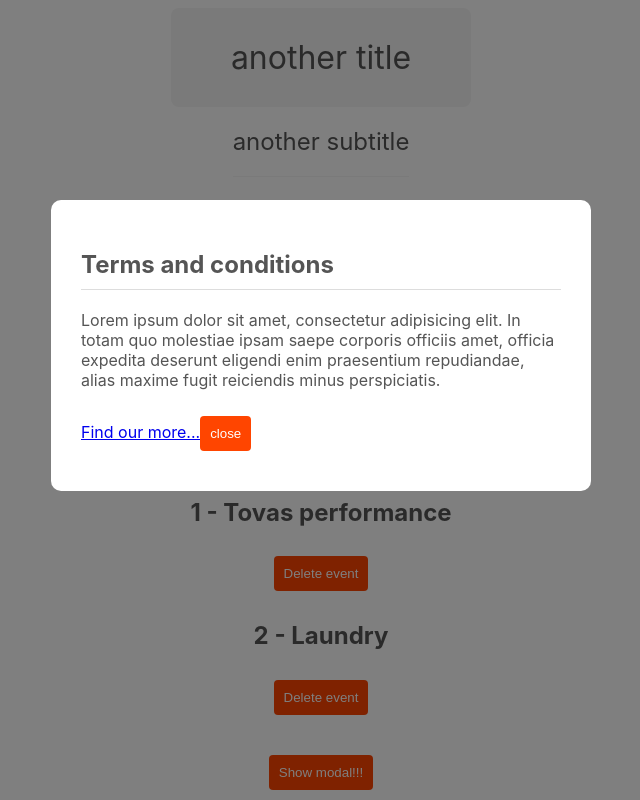
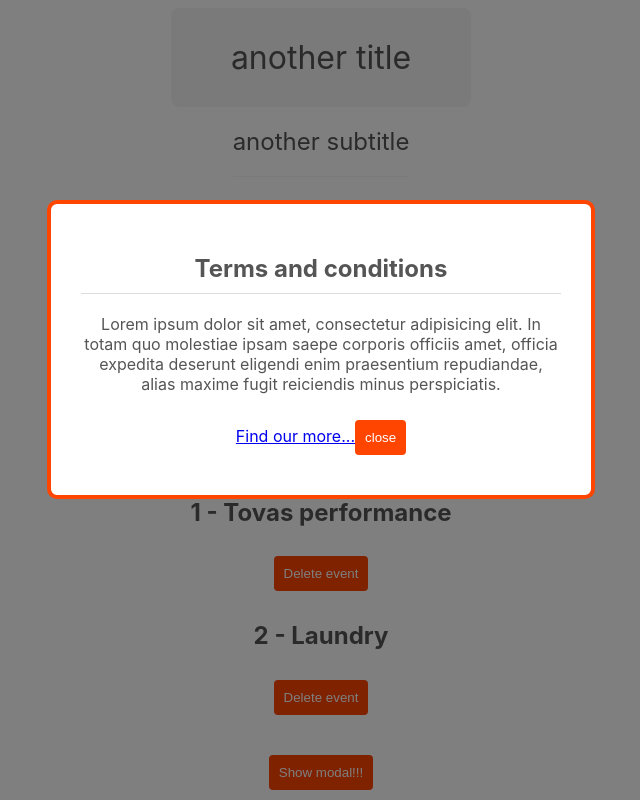
Before and after one commit to lisamaliqi/NetNinjaNotes_React_and_Firebase, a React (Vite) app in the folder 5.styling-react-applications/: page / in a window 1280 px wide. Both pictures are taken after a click on the button "Show modal!!!". Shown: the part 264-1064 px from the top of the page, without its empty margins (319-959 px from the left). Built offline with nearby package versions, Linux system fonts and the light colour scheme.

Commit message:
demonstrating inline styleing

```diff
--- a/5.styling-react-applications/src/components/Modal.tsx
+++ b/5.styling-react-applications/src/components/Modal.tsx
@@ -4,9 +4,15 @@ import './Modal.css'
 export default function Modal(props: any) {
   return ReactDOM.createPortal((
     <div className='modal-backdrop'>
-        <div className="modal">
+        <div className="modal" style={{
+            border: "4px solid",
+            borderColor: "#ff4500",
+            textAlign: "center"
+            }}> {/* adding styling into the JSZ part instead of css file */}
+
             {/* <h2>10% off code!</h2>
             <p>Use code Lajsa for 10% off next purchase</p> */}
+
             {props.children}
             <button onClick={props.toggleModal}>close</button>
         </div>
```
